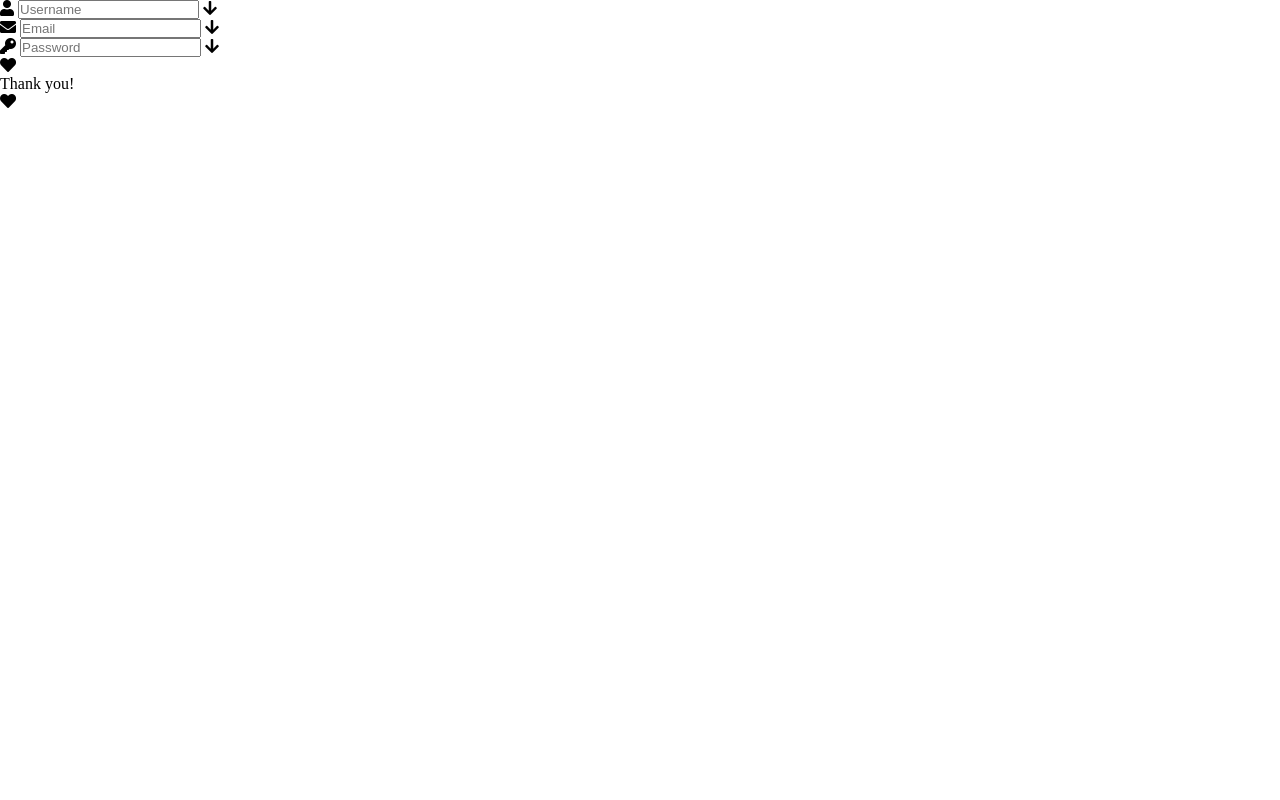
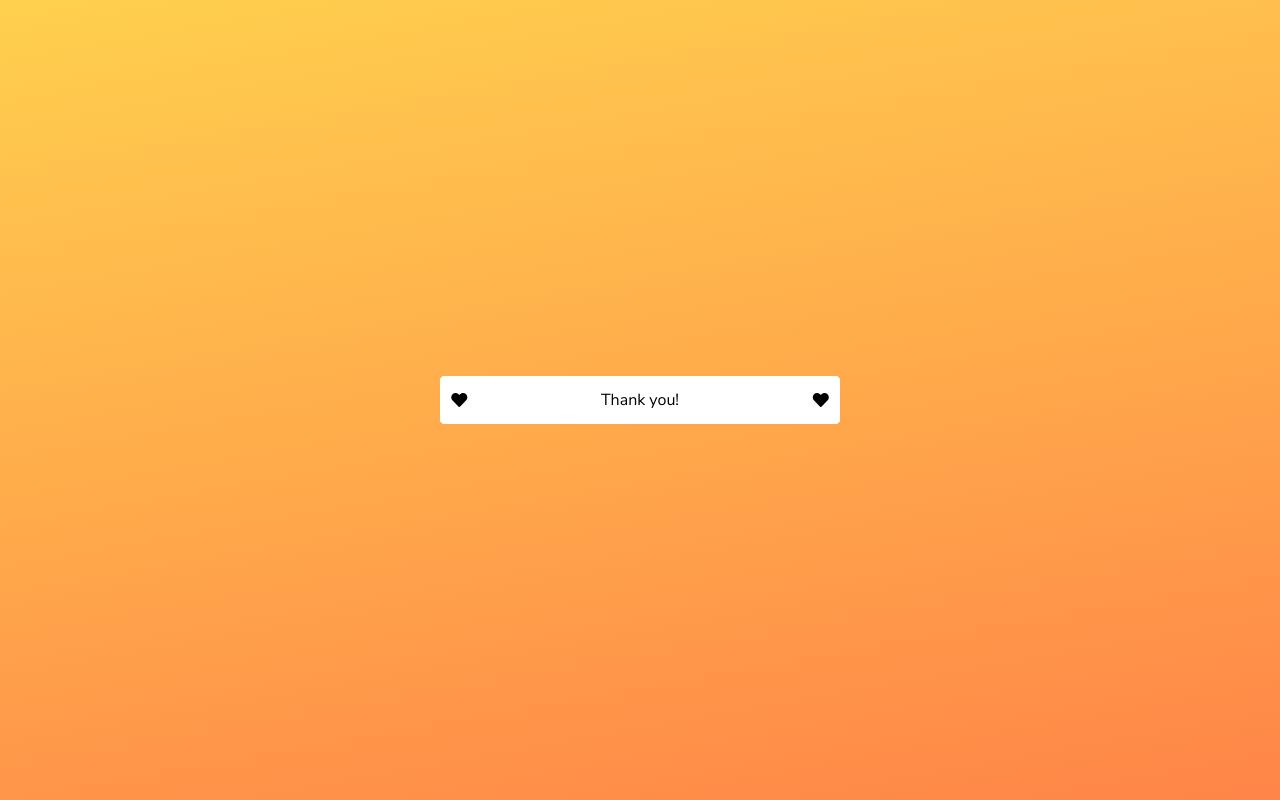
Before and after one commit to charlesmartinreed/simple-forms-with-html-and-JS, a plain HTML site: page index.html in a window 1280 px wide. Drawn offline with Linux system fonts and the light colour scheme.

Commit message:
Add backgroun. Add position to field items.

```diff
--- a/styles.css
+++ b/styles.css
@@ -1,3 +1,5 @@
+@import url("https://fonts.googleapis.com/css?family=Nunito+Sans:300,400,700&display=swap");
+
 *,
 *::before,
 *::after {
@@ -5,3 +7,46 @@
   padding: 0;
   box-sizing: border-box;
 }
+
+body {
+  font-family: "Nunito Sans", sans-serif;
+
+  height: 100vh;
+  display: flex;
+  justify-content: center;
+  align-items: center;
+  background: linear-gradient(170deg, #ffd04e, #ff8548);
+  transition: background 0.5s ease;
+
+  /* each form input will be positioned atop one another */
+  position: relative;
+}
+
+.field-name,
+.field-email,
+.field-password,
+.field-finish {
+  position: absolute;
+  top: 50%;
+  left: 50%;
+  transform: translate(-50%, -50%);
+  background-color: white;
+
+  height: 3rem;
+  width: 400px;
+  max-width: 400px;
+
+  display: flex;
+  justify-content: space-between;
+  align-items: center;
+  border-radius: 5px;
+  transition: all 0.5s ease;
+}
+
+.field-name i,
+.field-email i,
+.field-password i,
+.field-finish i {
+  padding: 0.7rem;
+  cursor: pointer;
+}
```
